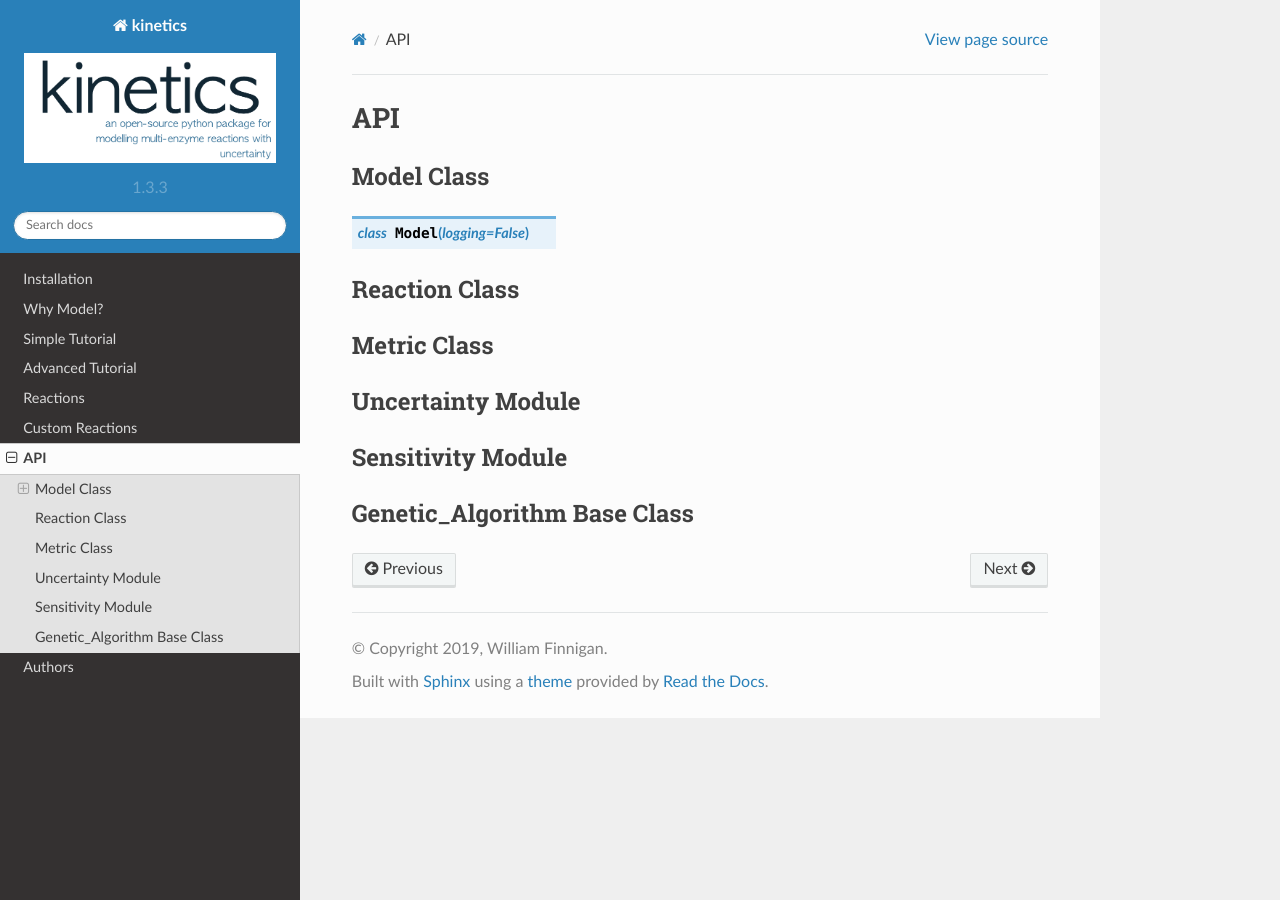
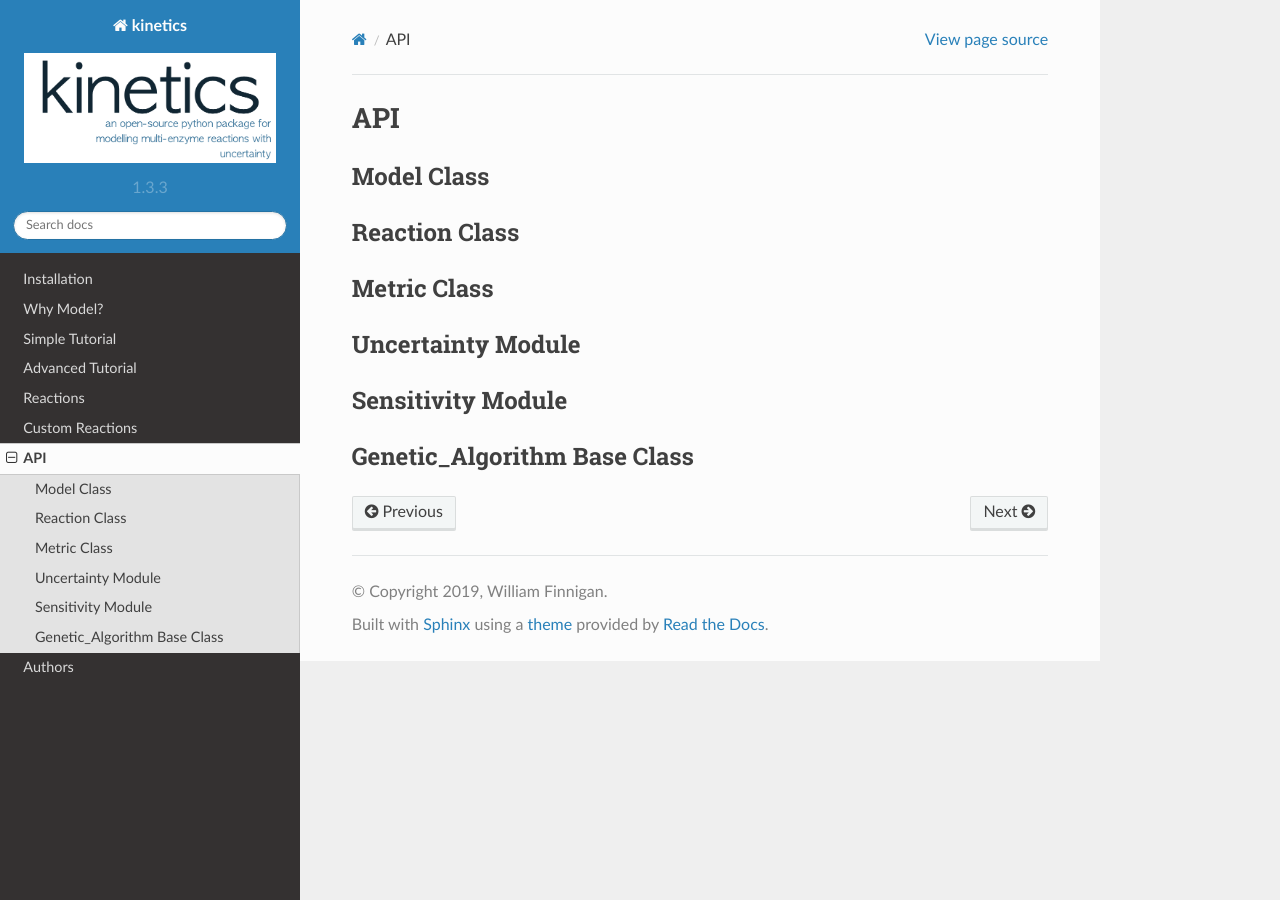
Before and after one commit to willfinnigan/kinetics, a Sphinx documentation site: the page built from docs/API.rst, in a window 1280 px wide. Built offline with Sphinx 7.4.7 and the Read the Docs theme 2.0.0, drawn with Linux system fonts in a browser that asks for light colours.

Commit message:
Documentation

```diff
--- a/docs/API.rst
+++ b/docs/API.rst
@@ -4,9 +4,6 @@ API
 
 Model Class
 -----------
-.. py:class:: Model(logging=False)
-
-
 
 Reaction Class
 --------------
```
